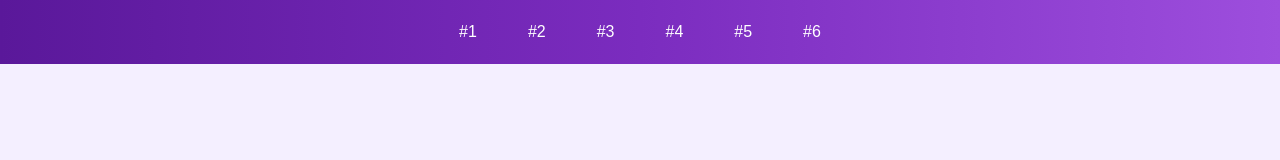
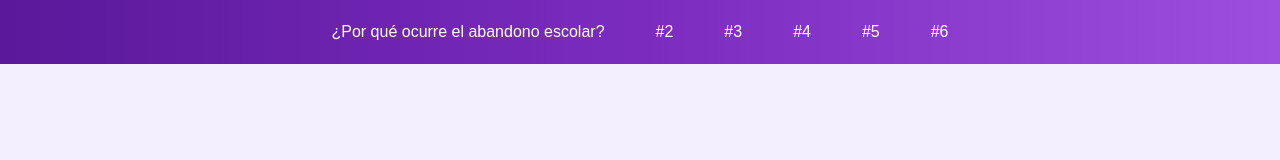
Before and after one commit to geraldine2008/Mi-experiencia-escolar-puede-mejorar-la-tuya, a plain HTML site: page index.html in a window 1280 px wide. Drawn offline with Linux system fonts and the light colour scheme.

Commit message:
Update index.html

```diff
--- a/index.html
+++ b/index.html
@@ -4,7 +4,7 @@
 <meta charset="UTF-8">
 <meta name="viewport" content="width=device-width, initial-scale=1.0">
 
-<title>Proyecto</title>
+<title>Mi experiencia escolar</title>
 
 <style>
 
@@ -137,7 +137,7 @@ display:block;
 <ul class="menu" id="menu">
 
 <li>
-<a href="#">#1</a>
+<a href="por.html">¿Por qué ocurre el abandono escolar?</a>
 <div class="submenu">
 <a href="#">#1.1</a>
 <a href="#">#1.2</a>
```
